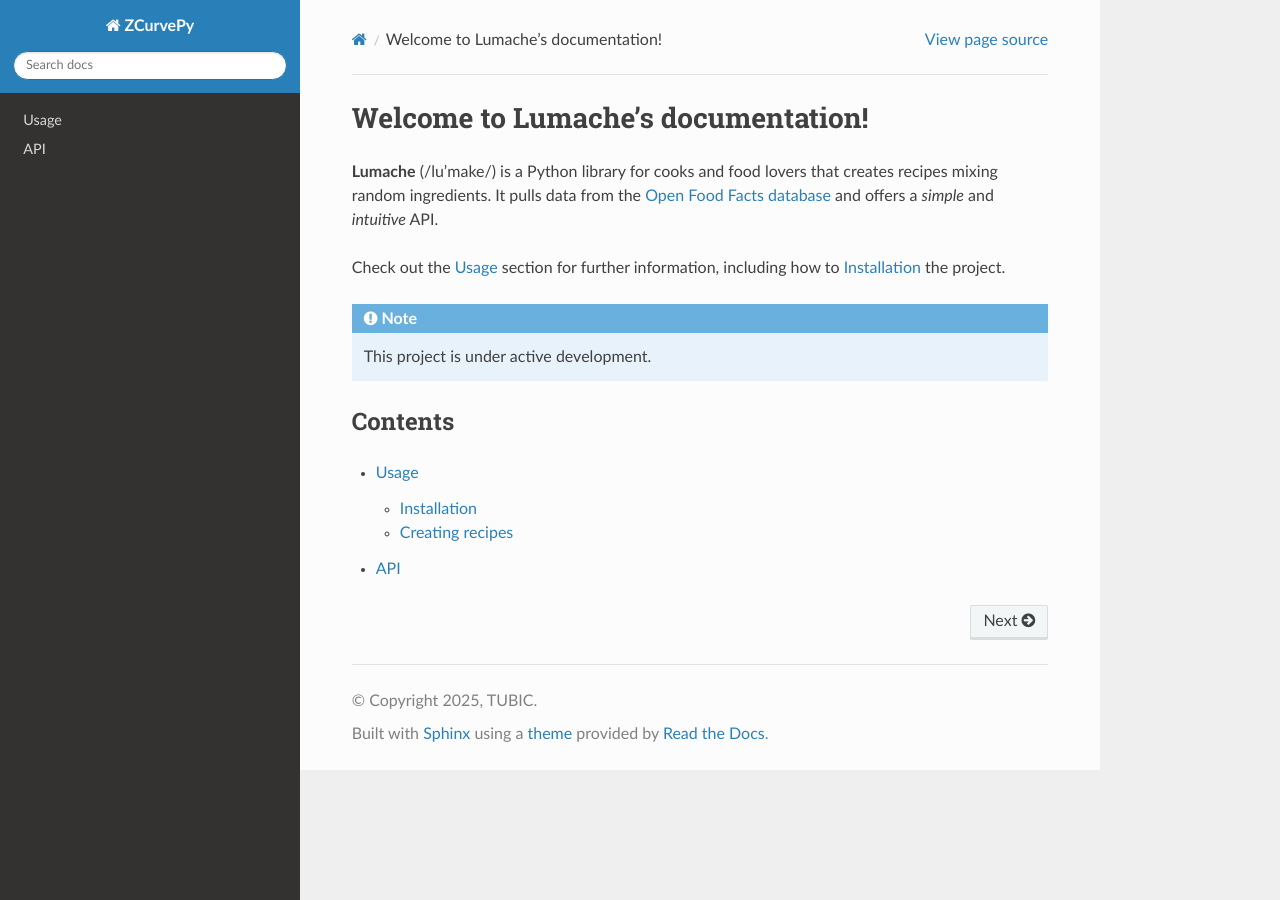
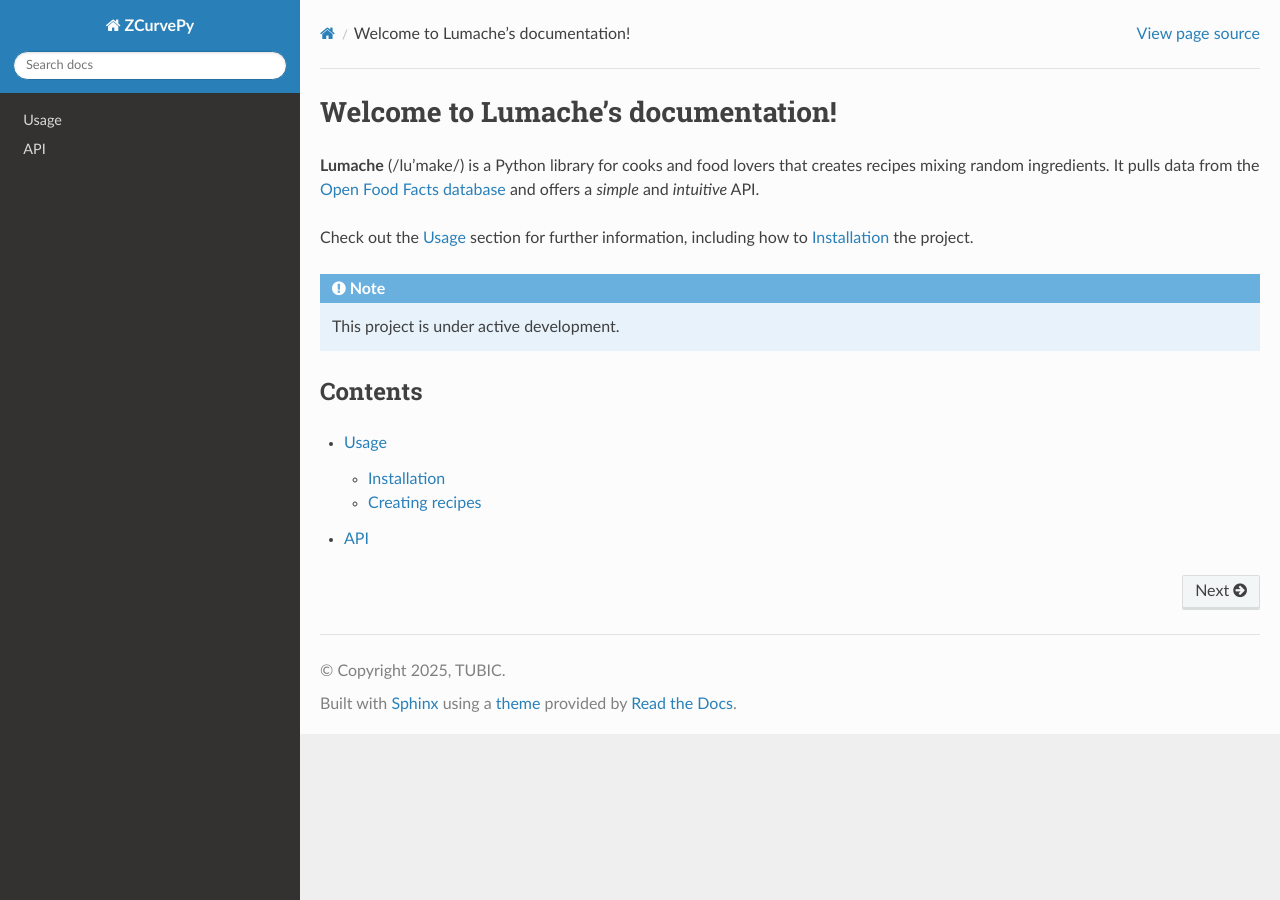
Before and after one commit to zetong-zhang/zcurvepy-docs, a Sphinx documentation site: the page built from docs/source/index.rst, in a window 1280 px wide. Built offline with Sphinx 7.4.7 and the Read the Docs theme 3.1.0, drawn with Linux system fonts in a browser that asks for light colours.

Commit message:
Update conf.py

```diff
--- a/docs/source/conf.py
+++ b/docs/source/conf.py
@@ -42,6 +42,12 @@ intersphinx_disabled_domains = ['std']
 
 templates_path = ['_templates']
 
+html_static_path = ["_static"]
+
+html_css_files = [
+    "css/custom.css",
+]
+
 # -- Options for HTML output
 
 html_theme = 'sphinx_rtd_theme'
```
